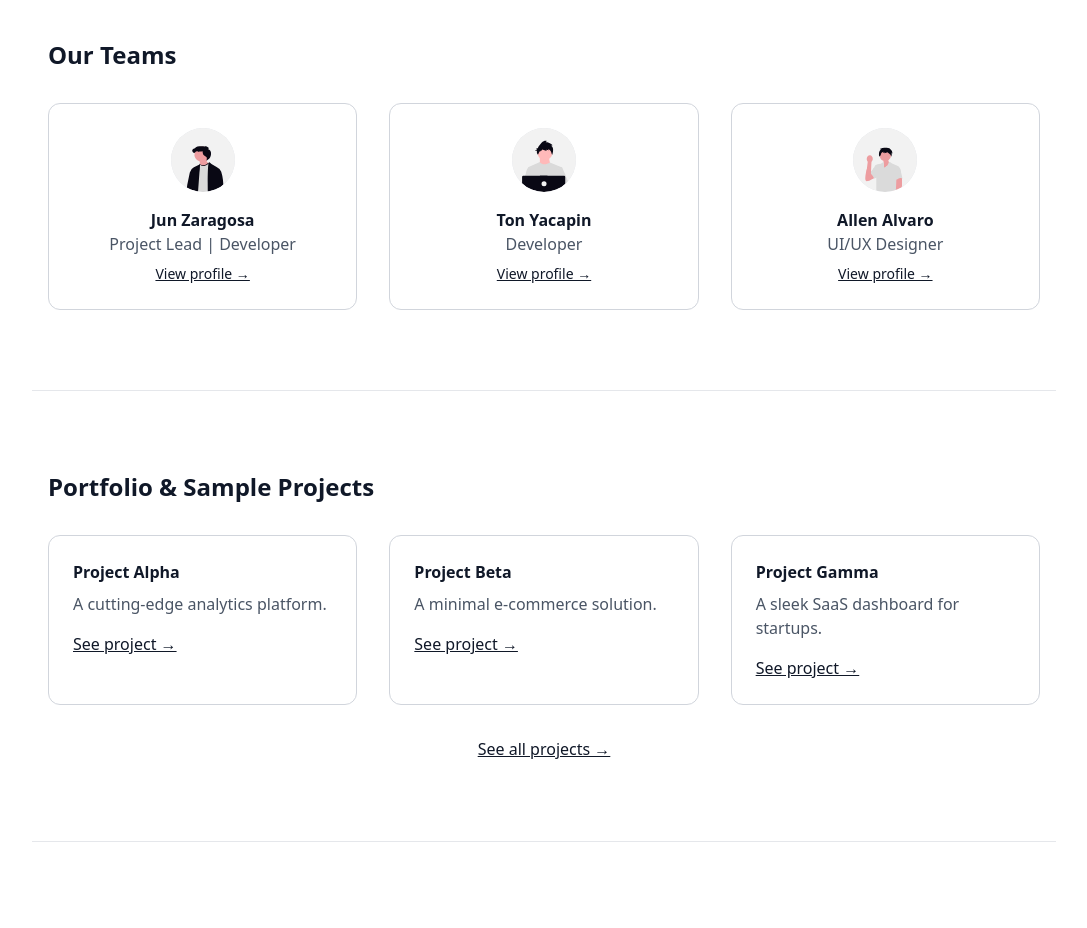
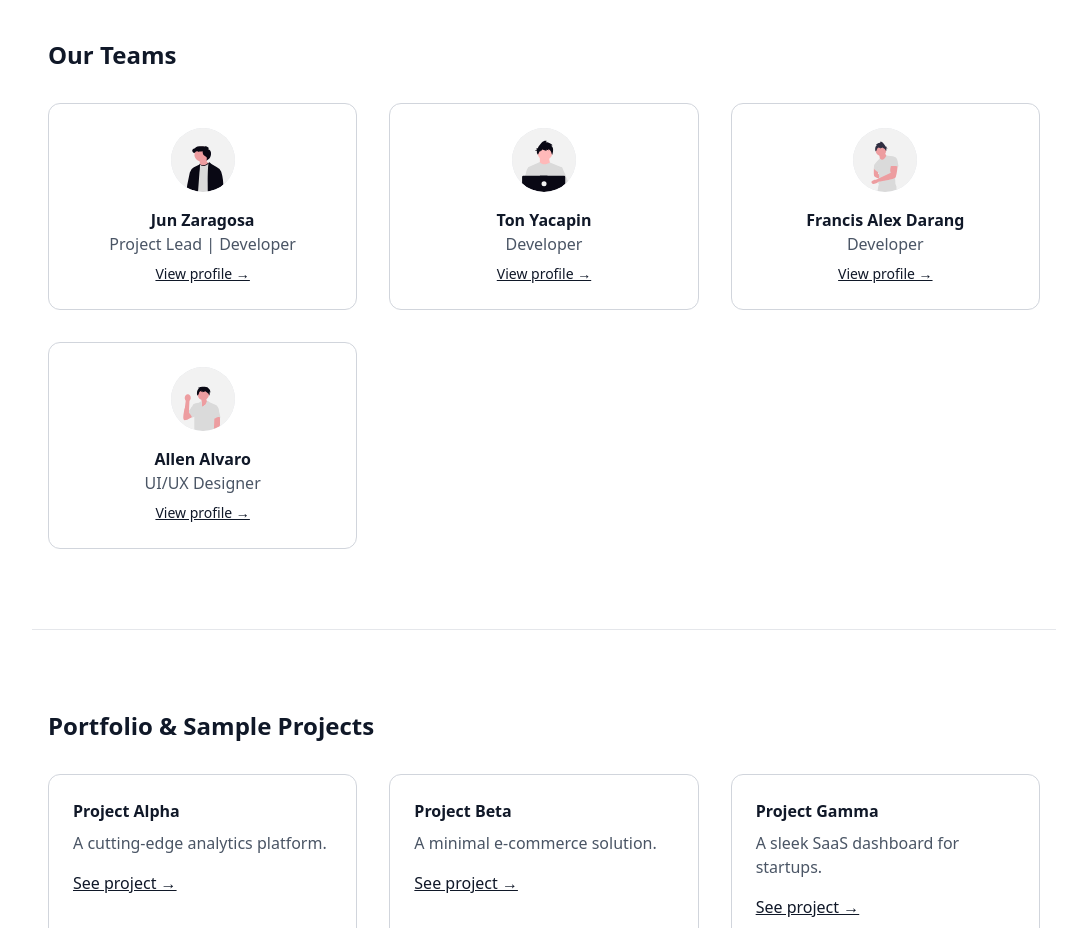
Before and after one commit to Synap-Groups/synapgo, a React (Vite) app: page / in a window 1280 px wide. Shown: the part 1520-2448 px from the top of the page, without its empty margins (96-1183 px from the left). Built offline with nearby package versions, Linux system fonts and the light colour scheme.

Commit message:
chore: update team members

```diff
--- a/src/components/Team.jsx
+++ b/src/components/Team.jsx
@@ -2,6 +2,7 @@ export default function Team() {
     const team = [
         { name: "Jun Zaragosa", role: "Project Lead | Developer", linkedInURL: 'https://www.linkedin.com/in/jun-jun-zaragosa/', imgURL: '/images/undraw_chill-guy-avatar_tqsm.svg', },
         { name: "Ton Yacapin", role: "Developer", linkedInURL: 'https://www.linkedin.com/in/angel-hamelton-yacapin-2b8271304/', imgURL: '/images/undraw_developer-avatar_f6ac.svg', },
+        { name: "Francis Alex Darang", role: "Developer", linkedInURL: 'https://www.linkedin.com/in/francisalexdarang/', imgURL: '/images/undraw_fitness-guy-avatar_50y6.svg', },
         { name: "Allen Alvaro", role: "UI/UX Designer", linkedInURL: 'https://www.linkedin.com/in/allenjalvaro/', imgURL: '/images/undraw_friendly-guy-avatar_dqp5.svg', },
     ];
 
```
Also changed, not shown: public/images/undraw_fitness-guy-avatar_50y6.svg (added), public/images/undraw_professor-avatar_y9ai.svg (added).
